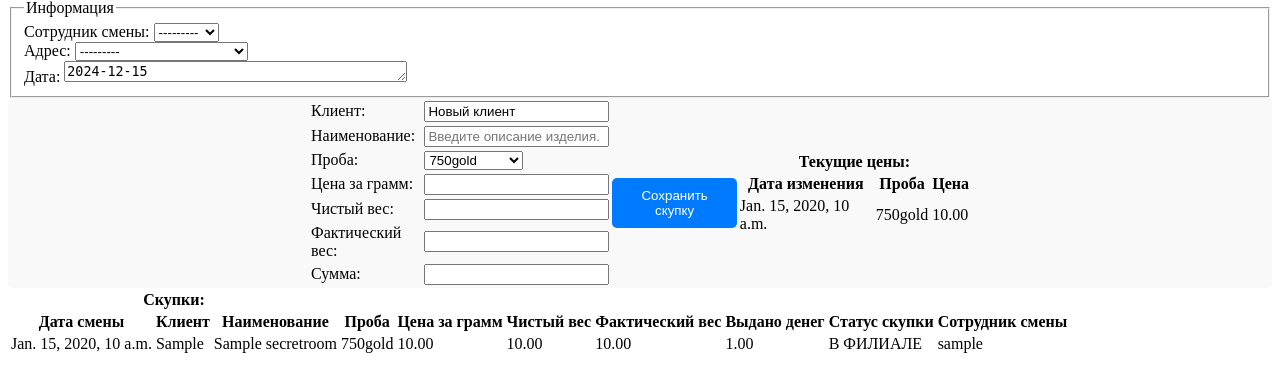
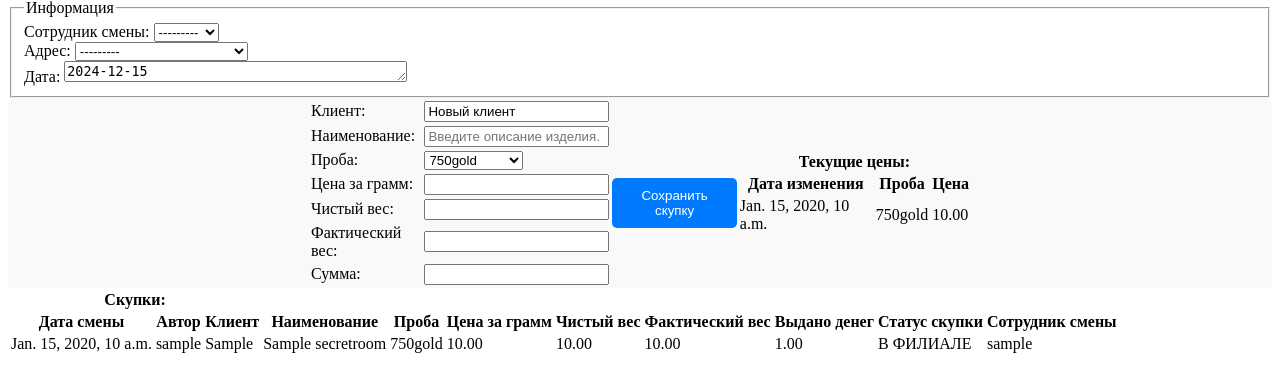
Before and after one commit to NikolayChegivarov/cash_report, a Django app: page /secret_room/ in a window 1280 px wide. Shown: the part 83-475 px from the top of the page. Run offline with Django 5.2, Linux system fonts and the light colour scheme; tables that the repository leaves empty hold one stand-in row (values such as "Sample post").

Commit message:
secret_room.html author

```diff
--- a/cashbox_app/templates/secret_room.html
+++ b/cashbox_app/templates/secret_room.html
@@ -120,6 +120,7 @@
             </tr>
             <tr>
                 <th>Дата смены</th>
+                <th>Автор</th>
                 <th>Клиент</th>
                 <th>Наименование</th>
                 <th>Проба</th>
@@ -133,6 +134,7 @@
             {% for item in SecretRoom %}
             <tr>
                 <td>{{ item.shift_date }}</td>
+                <td>{{ item.author }}</td>
                 <td>{{ item.client }}</td>
                 <td>{{ item.nomenclature }}</td>
                 <td>{{ item.gold_standard }}</td>
--- a/cashbox_app/views.py
+++ b/cashbox_app/views.py
@@ -1258,6 +1258,7 @@ class SecretRoomView(FormView):
         context = super().get_context_data(**kwargs)
         context["GoldStandard"] = GoldStandard.objects.all()
         context["SecretRoom"] = SecretRoom.objects.all()
+        print(f"context: {context}")
         return context
 
     def get_success_url(self):
```
